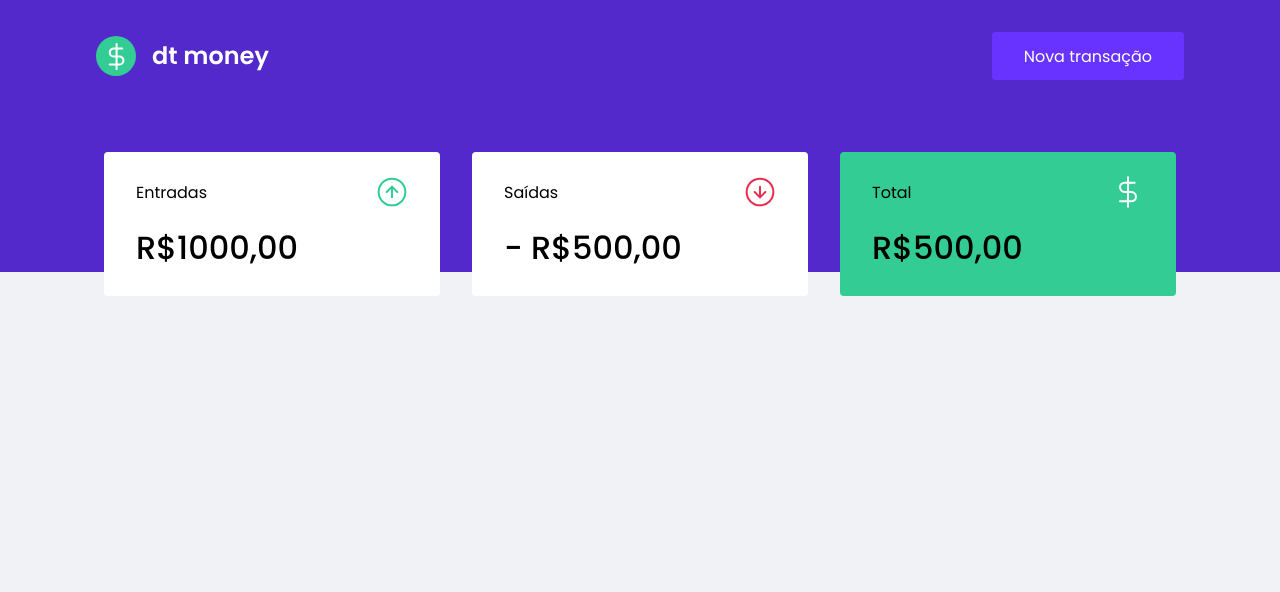
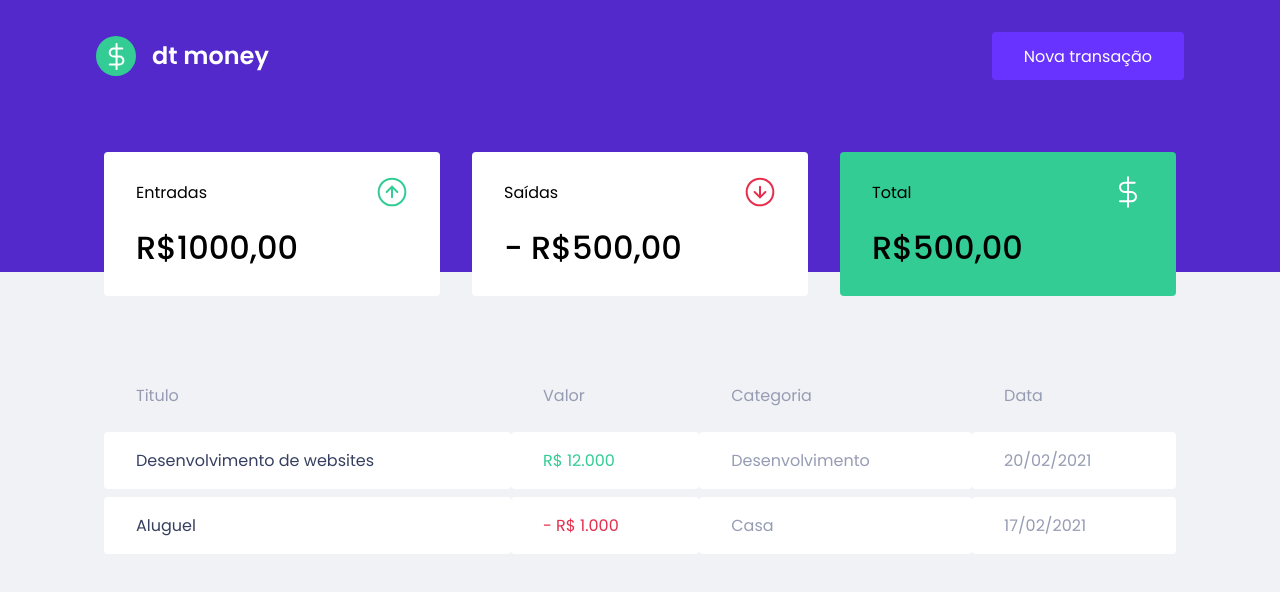
Before and after one commit to jonhnmedeiros/dtmoney, a React (Create React App) app: page / in a window 1280 px wide. Shown: the top 592 px of the page. Built offline with nearby package versions, Linux system fonts and the light colour scheme.

Commit message:
Component TransactionsTable

```diff
--- a/src/components/Dashboard/index.tsx
+++ b/src/components/Dashboard/index.tsx
@@ -1,4 +1,5 @@
 import { Summary } from "../Summary";
+import { TransactionsTable } from "../TransactionsTable";
 
 import { Container } from "./styles";
 
@@ -7,6 +8,7 @@
     return (
         <Container>
             <Summary />
+            <TransactionsTable />
         </Container>
     );
 }
--- /dev/null
+++ b/src/components/TransactionsTable/index.tsx
@@ -0,0 +1,33 @@
+import { Container } from "./styles";
+
+export function TransactionsTable() {
+    return (
+        <Container>
+            <table>
+                <thead>
+                    <tr>
+                        <th>Titulo</th>
+                        <th>Valor</th>
+                        <th>Categoria</th>
+                        <th>Data</th>
+                    </tr>
+                </thead>
+
+                <tbody>
+                    <tr>
+                        <td>Desenvolvimento de websites</td>
+                        <td className="deposit">R$ 12.000</td>
+                        <td>Desenvolvimento</td>
+                        <td>20/02/2021</td>
+                    </tr>
+                    <tr>
+                        <td>Aluguel</td>
+                        <td className="withdraw">- R$ 1.000</td>
+                        <td>Casa</td>
+                        <td>17/02/2021</td>
+                    </tr>
+                </tbody>
+            </table>
+        </Container>
+    );
+}
--- /dev/null
+++ b/src/components/TransactionsTable/styles.ts
@@ -0,0 +1,38 @@
+import styled from "styled-components"
+
+export const Container = styled.div`
+    margin-top: 4rem;
+
+    table {
+        width: 100%;
+        border-spacing: 0 0.5rem;
+
+        th {
+            color: var(--text-body);
+            font-weight: 400;
+            padding: 1rem 2rem;
+            text-align: left;
+            line-height: 1.5rem;
+        }
+
+        td {
+            padding: 1rem 2rem;
+            border: 0;
+            background: var(--shape);
+            color: var(--text-body);
+            border-radius: 0.25rem;
+
+            &:first-child {
+                color: var(--text-title);
+            }
+
+            &.deposit {
+                color: var(--green);
+            }
+
+            &.withdraw {
+                color: var(--red);
+            }
+        }
+    }
+`;
```
